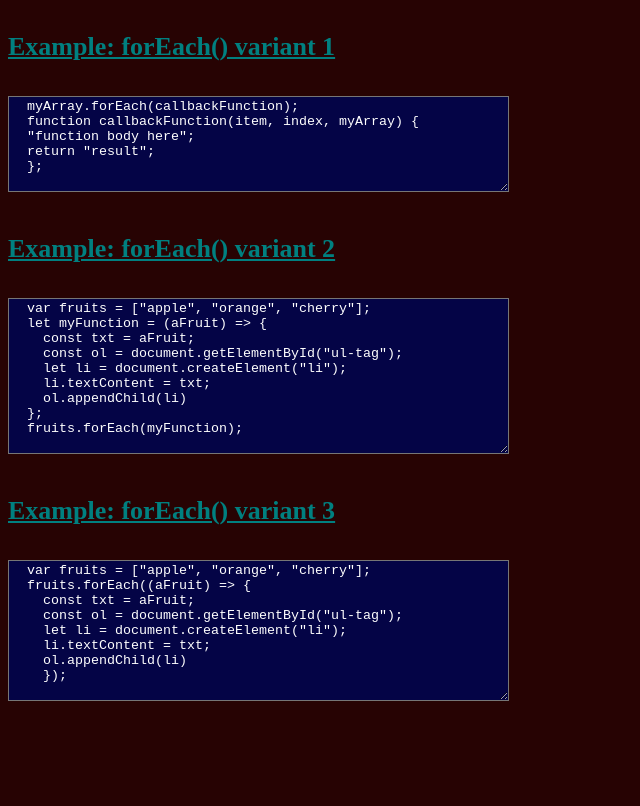
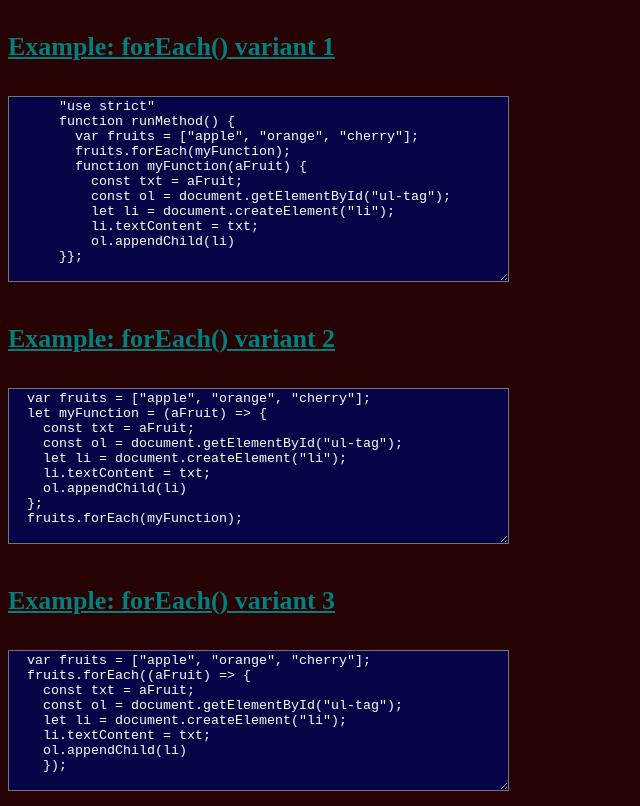
Before and after one commit to GoldenNerd/JavaScriptCheatSheets, a plain HTML site: page forEach/main-forEach.html in a window 1280 px wide. Shown: the part 56-862 px from the top of the page, without its empty margins (0-640 px from the left). Before the commit the page ends 800 px from the top, so only its background shows below. Drawn offline with Linux system fonts and the light colour scheme.

Commit message:
Update main-forEach.html

```diff
--- a/forEach/main-forEach.html
+++ b/forEach/main-forEach.html
@@ -13,12 +13,18 @@
     <h4>
       <a href="Example_forEach1.html">Example: forEach() variant 1</a>
     </h4>
-    <textarea name="" id="" cols="60" rows="6">
-  myArray.forEach(callbackFunction);
-  function callbackFunction(item, index, myArray) {
-  "function body here";
-  return "result";
-  };
+    <textarea name="" id="" cols="60" rows="12">
+      "use strict"
+      function runMethod() {
+        var fruits = ["apple", "orange", "cherry"];
+        fruits.forEach(myFunction);
+        function myFunction(aFruit) {
+          const txt = aFruit;
+          const ol = document.getElementById("ul-tag");
+          let li = document.createElement("li");
+          li.textContent = txt;
+          ol.appendChild(li)
+      }};
 </textarea
     >
     <!--    -->
```
